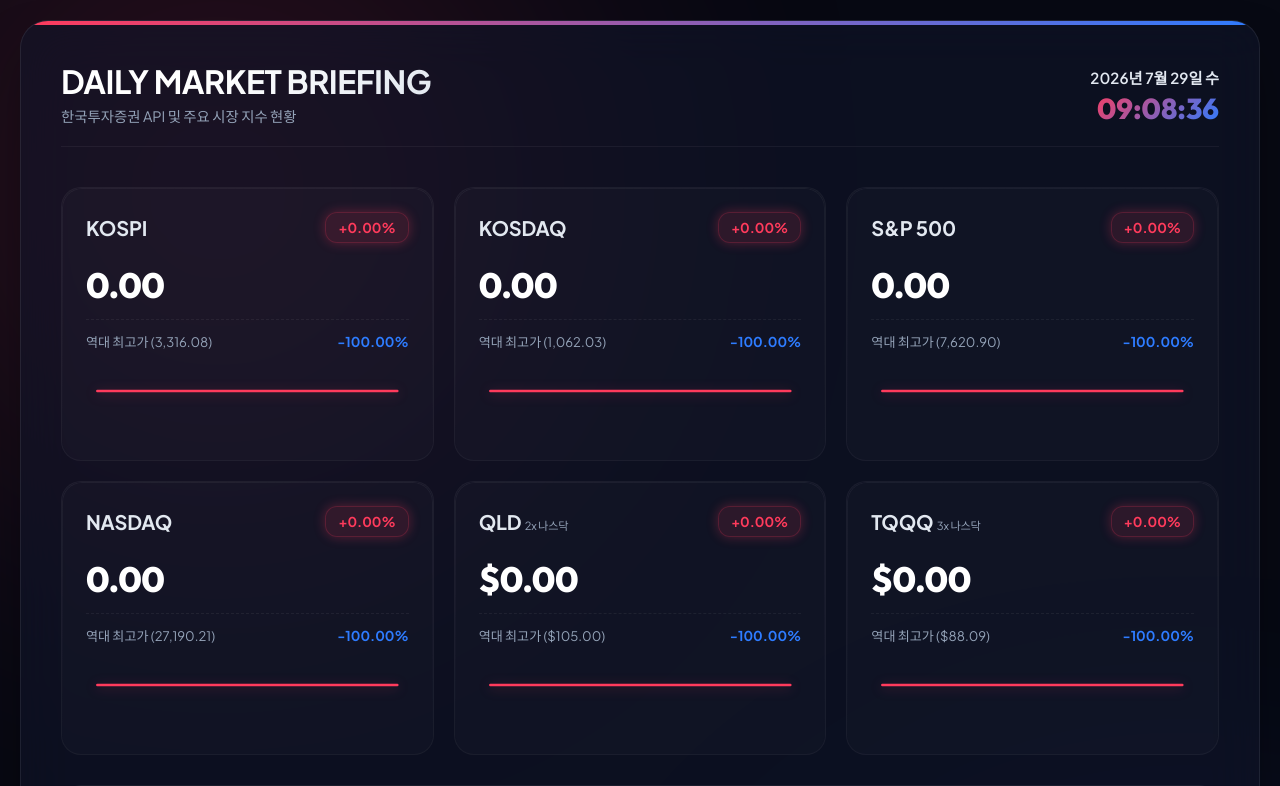
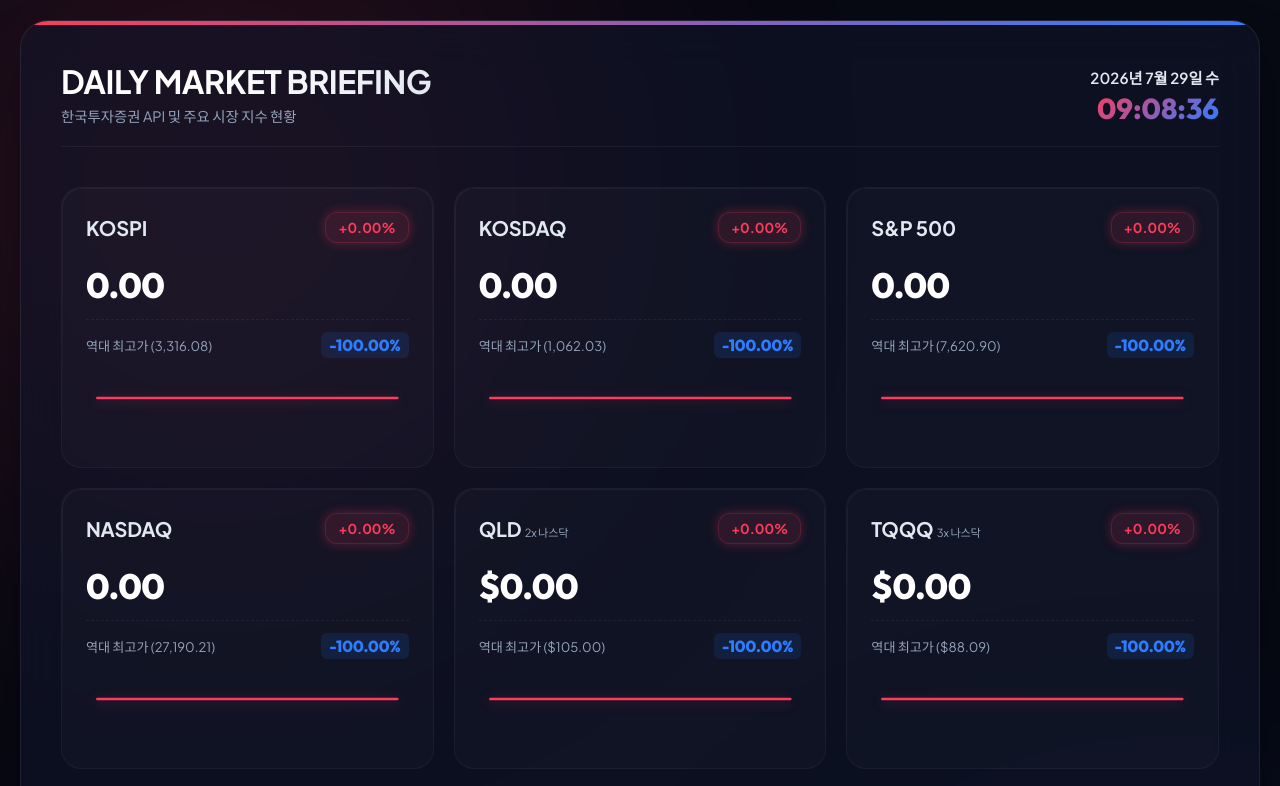
Before and after one commit to richdadtechtree/stock, a FastAPI app: page / in a window 1280 px wide; the page is wider, and only the part inside the window is pictured. Shown: the top 786 px of that part. Run offline with FastAPI, Linux system fonts and the light colour scheme; data that the repository does not hold is empty.

Commit message:
Design: Make ATH drawdown badge style to stand out more

```diff
--- a/static/style.css
+++ b/static/style.css
@@ -255,16 +255,21 @@ body {
 }
 
 .ath-drawdown {
-    font-weight: 700;
-    font-size: 0.85rem;
+    font-weight: 800;
+    font-size: 1.0rem;
+    padding: 3px 8px;
+    border-radius: 6px;
+    font-family: 'Outfit', sans-serif;
 }
 
 .ath-drawdown.up {
     color: var(--stock-up);
+    background-color: var(--stock-up-bg);
 }
 
 .ath-drawdown.down {
     color: var(--stock-down);
+    background-color: var(--stock-down-bg);
 }
 
 /* Sparkline Trend Chart */
```
